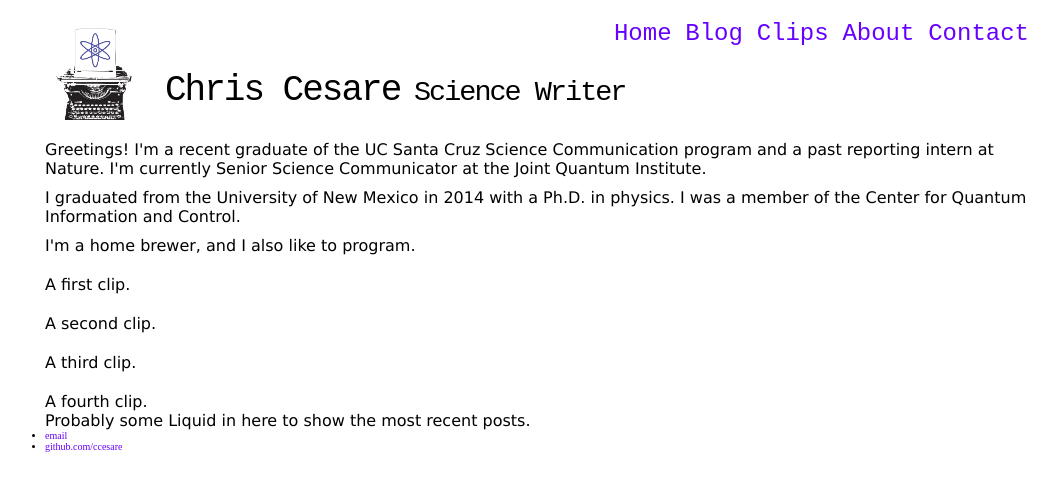
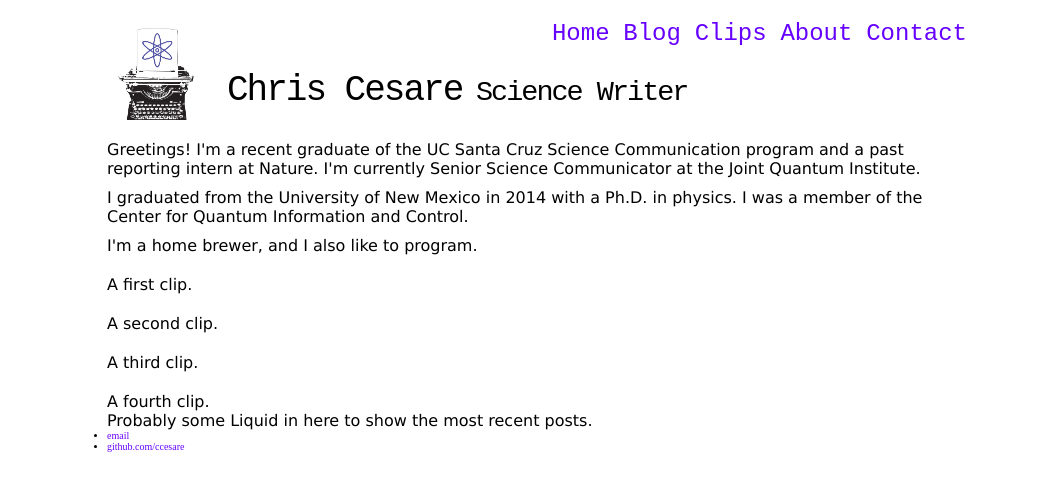
Before and after one commit to ccesare/ccesare.github.io, a Jekyll site: the page built from index.html, in a window 1280 px wide. Shown: the top 491 px of the page, without its empty margins (103-1161 px from the left). Built offline with Jekyll 4.4.1, drawn with Linux system fonts in a browser that asks for light colours.

Commit message:
Added a max-width of 900px to the site

```diff
--- a/css/main.sass
+++ b/css/main.sass
@@ -20,6 +20,7 @@ body
   min-width: 300px
   @media only screen and (min-width: $break-small)
     width: 80%
+    max-width: 900px
 
 a:link
   color: #6600ff
```
